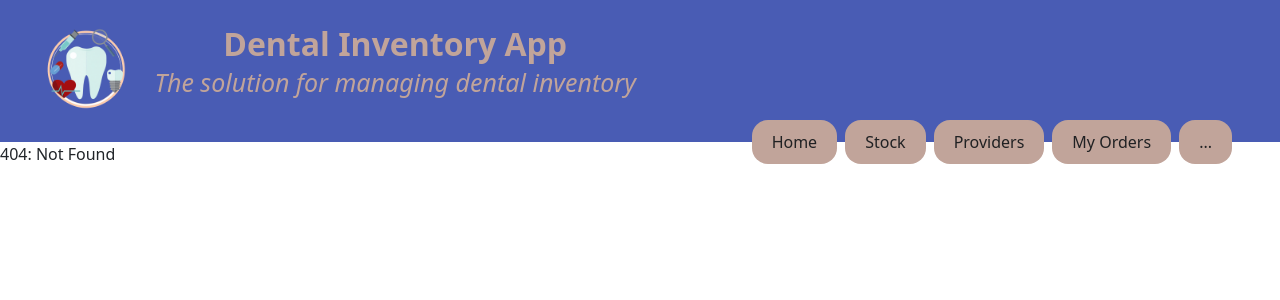
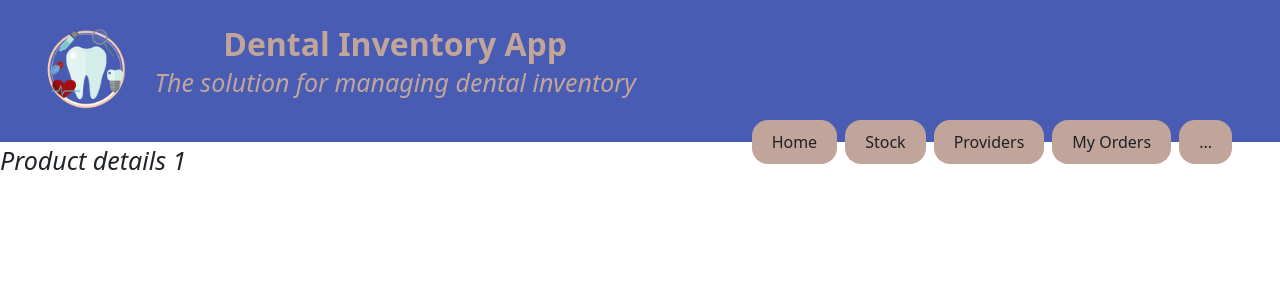
Before and after one commit to BacigalupoSofia/React-project-inventory, a React (Vite) app: page /stock/1 in a window 1280 px wide. Before the commit this address had no page. Shown: the top 300 px of the page. Built offline with nearby package versions, Linux system fonts and the light colour scheme.

Commit message:
Create dinamic route to render see details. useParams Hook in SeeDetails Component to read the parameter id

```diff
--- a/src/App.jsx
+++ b/src/App.jsx
@@ -7,7 +7,7 @@ import ProductView from "./pages/ProductView.jsx";
 import Session from "./components/Session.jsx";
 import NotFound from "./components/NotFound.jsx";
 import { Routes, Route } from "react-router-dom";
-import ProductLayout from "./layouts/ProductLayout.jsx";
+import SeeDetails from "./components/SeeDetails.jsx";
 
 function App() {
   //state and useeffect to pass props of currentcard and set to update my cart
@@ -35,6 +35,7 @@ function App() {
             />
           }
         />
+        <Route path="/stock/:id" element={<SeeDetails />} />
         <Route path="/" element={<Home />} />
 
         <Route path="/providers" element={<Providers />} />
--- a/src/components/SeeDetails.jsx
+++ b/src/components/SeeDetails.jsx
@@ -1 +1,9 @@
-export default function SeeDetails() {}
+import { useParams } from "react-router-dom";
+
+export default function SeeDetails() {
+  const { id } = useParams();
+  return <p>Product details {id} </p>;
+}
+
+//dinamyc route to see details of the product in stock when click See details button
+// USe Hook usePArams to read the parameter in the url
```
